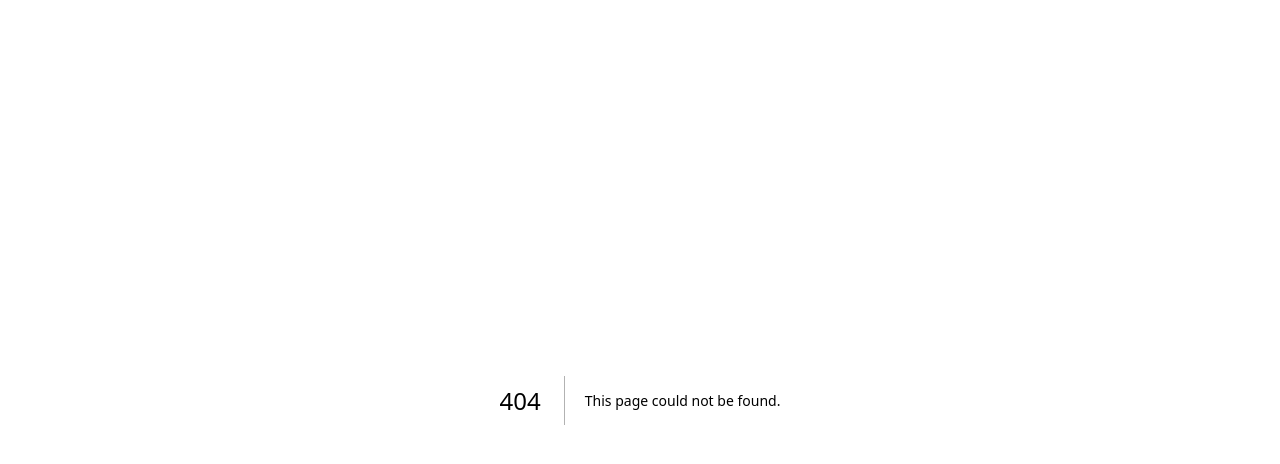
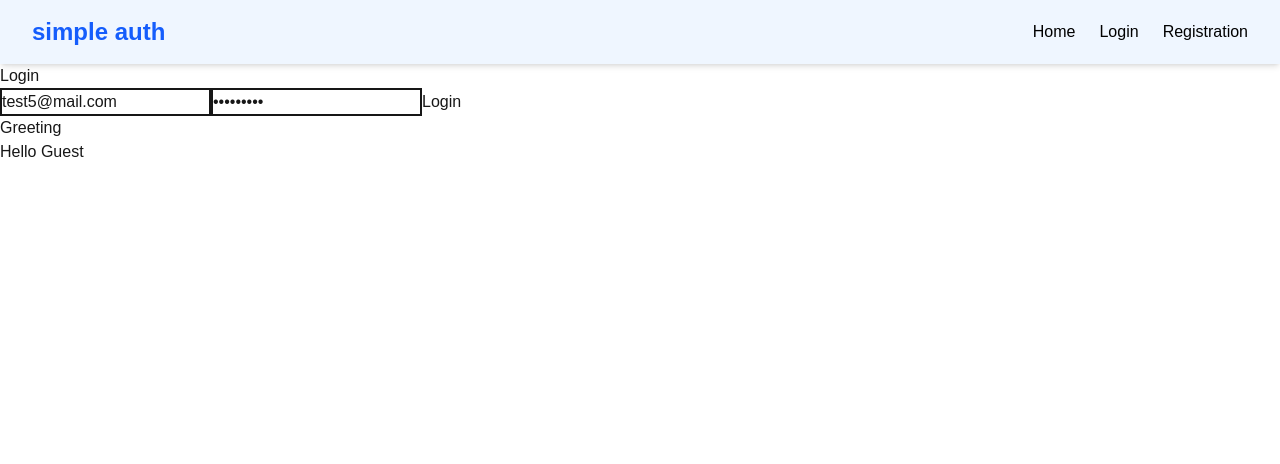
Before and after one commit to Inlvert/simpleAuth-NestJWTPassport, a Next.js app in the folder client/: page /login in a window 1280 px wide. Before the commit this address had no page. Shown: the top 464 px of the page. Built offline with nearby package versions, Linux system fonts and the light colour scheme.

Commit message:
add Login page

```diff
--- /dev/null
+++ b/client/src/app/login/page.tsx
@@ -0,0 +1,19 @@
+import Greeting from "@/components/Greeting";
+import Header from "@/components/Header";
+import LoginForm from "@/components/LogingForm";
+import React from "react";
+
+function Login() {
+  return (
+    <div>
+      <Header />
+      <div className="pt-16">
+        <h1>Login</h1>
+        <LoginForm />
+        <Greeting/>
+      </div>
+    </div>
+  );
+}
+
+export default Login;
```
